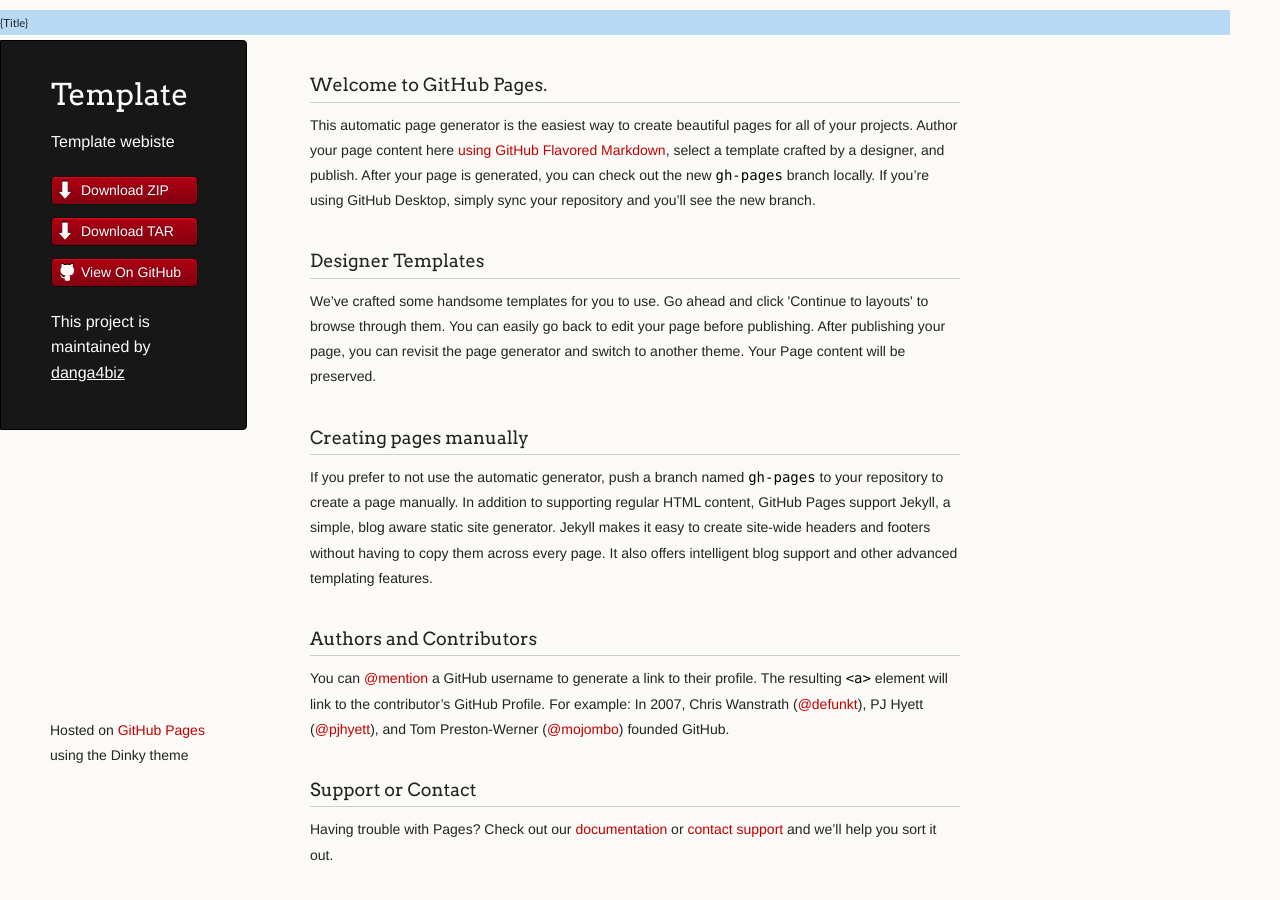
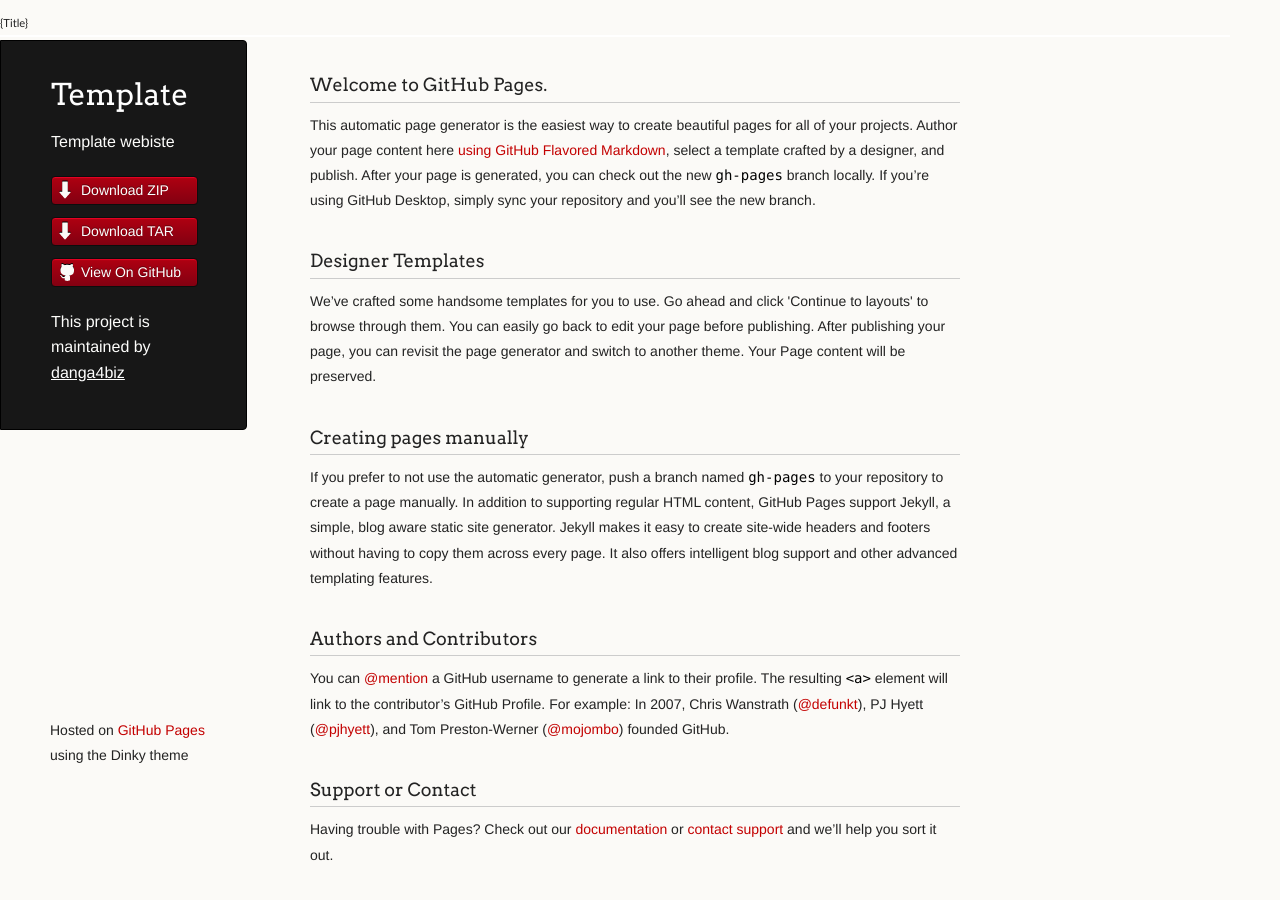
Before and after one commit to danga4biz/Template, a plain HTML site: page index.html in a window 1280 px wide. Drawn offline with Linux system fonts and the light colour scheme.

Commit message:
Update styles.css

```diff
--- a/stylesheets/styles.css
+++ b/stylesheets/styles.css
@@ -435,7 +435,7 @@
 	{
 	float: left;
        	background: {color:topLineWrapperBGColor};
-			background: #B9DAF5;
+/*	background: #B9DAF5; */
 /*			color: $(topLineWrapper.TXT.Color);*/
 /*			color: #FFFFFF; */
 /*			clear: both; */
```
